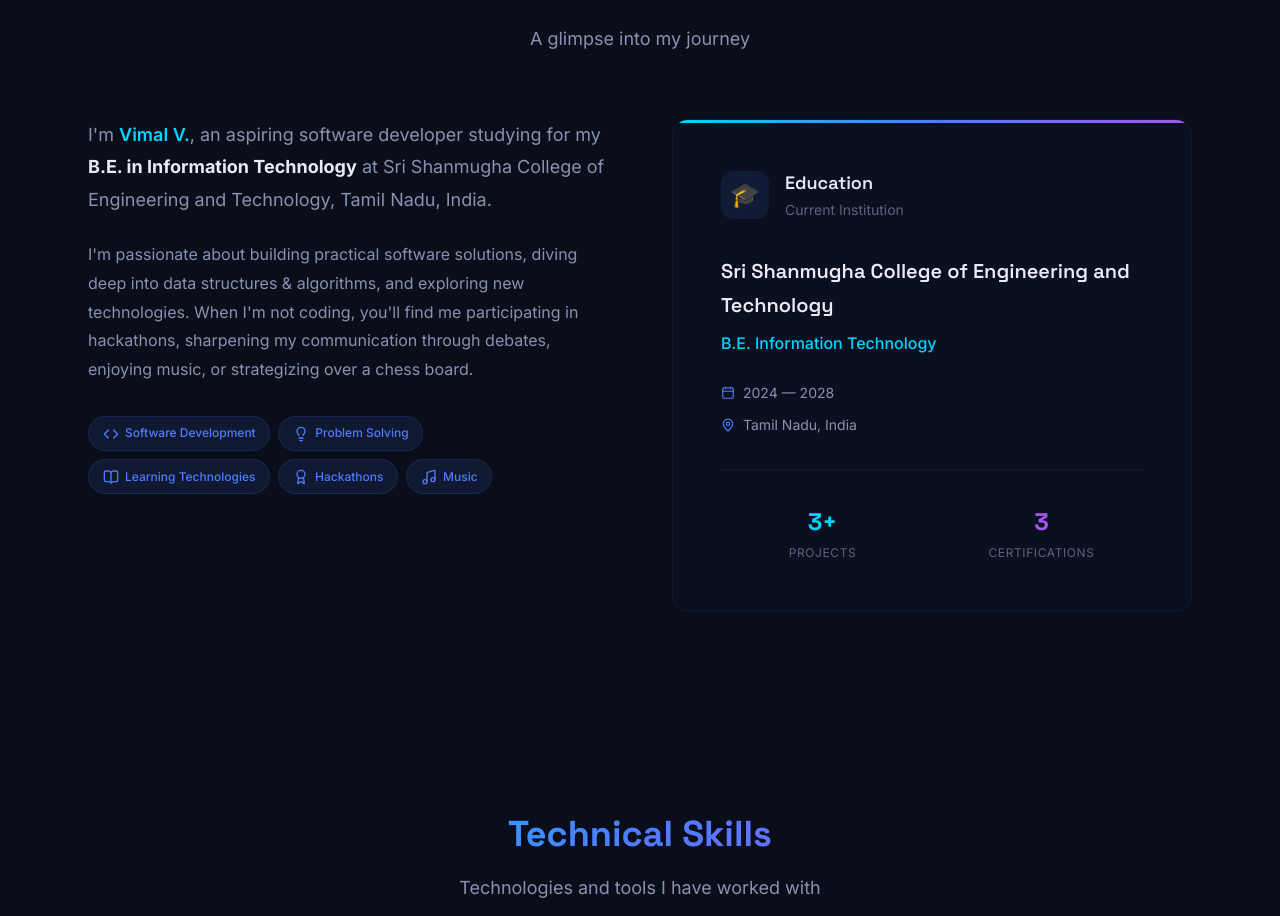
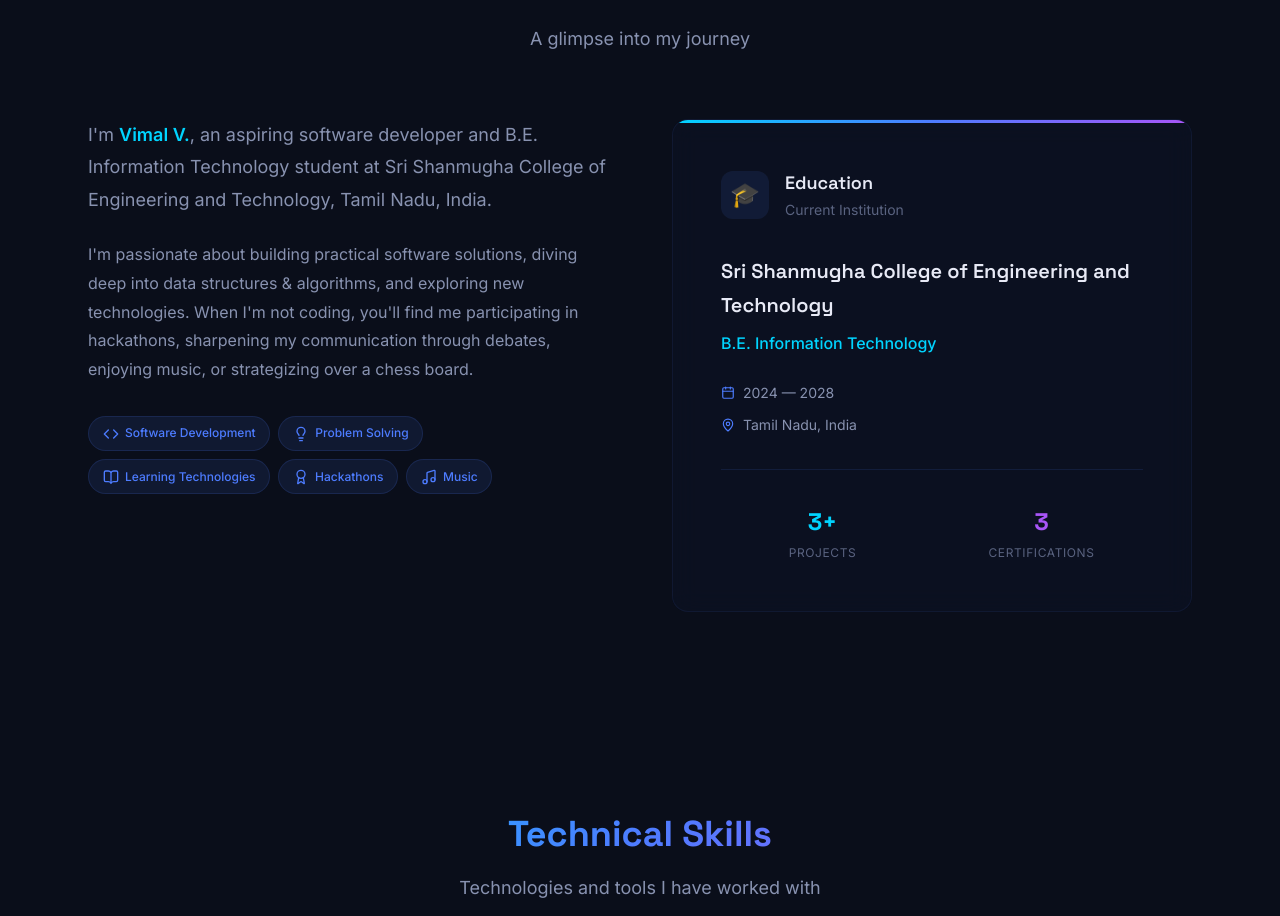
Before and after one commit to Vimal-5/portfolio, a React (Vite) app: page / in a window 1280 px wide. Shown: the part 941-1857 px from the top of the page. Built offline with nearby package versions, Linux system fonts and the light colour scheme.

Commit message:
Polish portfolio education introduction

```diff
--- a/src/components/About.tsx
+++ b/src/components/About.tsx
@@ -44,7 +44,7 @@ export default function About() {
           >
             <p style={{ fontSize: 'var(--text-lg)', color: 'var(--color-text-secondary)', lineHeight: 1.8, marginBottom: 'var(--space-lg)' }}>
               I'm <span style={{ color: 'var(--color-accent-cyan)', fontWeight: 600 }}>Vimal V.</span>, an aspiring software developer
-              studying for my <strong style={{ color: 'var(--color-text-primary)' }}>B.E. in Information Technology</strong> at
+              and B.E. Information Technology student at
               Sri Shanmugha College of Engineering and Technology, Tamil Nadu, India.
             </p>
             <p style={{ fontSize: 'var(--text-base)', color: 'var(--color-text-secondary)', lineHeight: 1.8, marginBottom: 'var(--space-xl)' }}>
```
